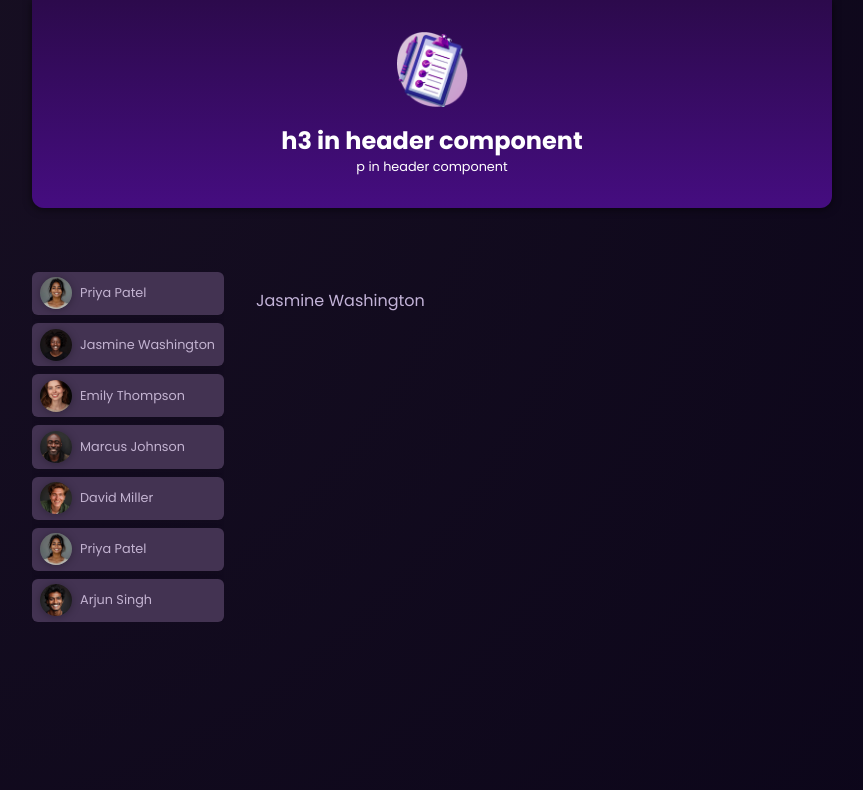
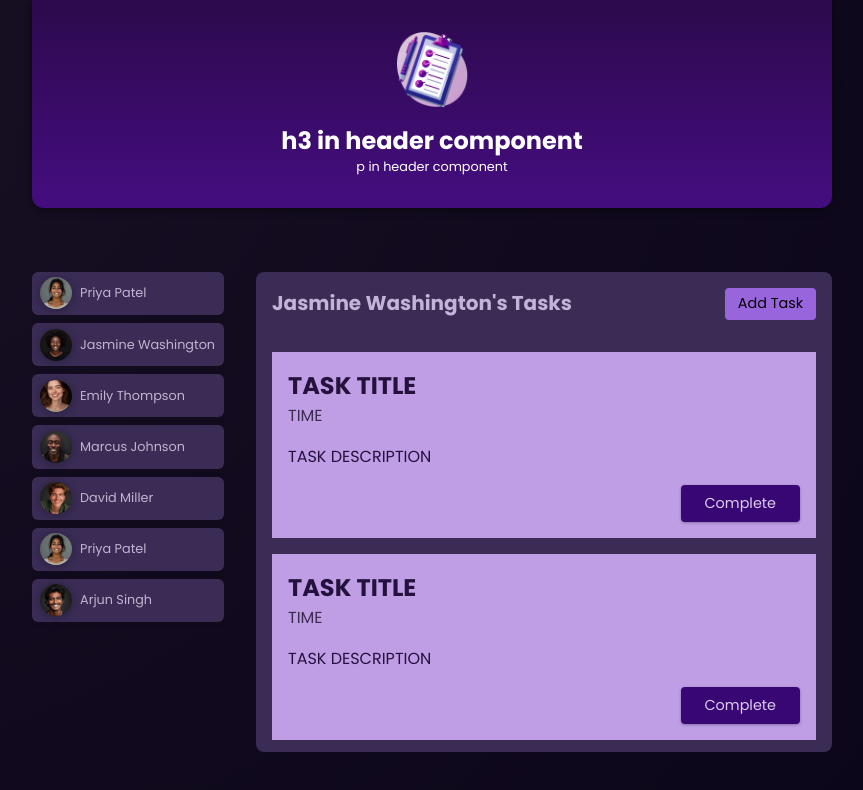
Before and after one commit to Sean-Xiao-Liu/angular101, an Angular app: page / in a window 1280 px wide. Both pictures are taken after a click on the button "Jasmine Washington". Shown: the top 790 px of the page, without its empty margins (208-1071 px from the left). Built offline with nearby package versions, Linux system fonts and the light colour scheme.

Commit message:
add task within tasks

```diff
--- a/src/app/components/reuseable-user/reuseable-user.component.css
+++ b/src/app/components/reuseable-user/reuseable-user.component.css
@@ -9,7 +9,8 @@
     align-items: center;
     gap: 0.5rem;
     padding: 0.35rem 0.5rem;
-    background-color: #433352;
+    /* background-color: #433352; */
+    background-color: #3a2c54;
     color: #c3b3d1;
     border: none;
     font: inherit;
--- /dev/null
+++ b/src/app/components/tasks/task/task.component.css
@@ -0,0 +1,37 @@
+article {
+    padding: 1rem;
+    color: #25113d;
+    background-color: #bf9ee5;
+}
+
+h2 {
+    margin: 0;
+}
+
+time {
+    color: #3c2c50;
+}
+
+.actions {
+    text-align: right;
+    margin: 0;
+}
+
+.actions button {
+    font: inherit;
+    font-size: 0.9rem;
+    cursor: pointer;
+    background-color: #380774;
+    color: #decdf2;
+    border-radius: 4px;
+    padding: 0.5rem 1.5rem;
+    border: none;
+    box-shadow: 0 1px 3px rgba(0, 0, 0, 0.3);
+    transition: all 0.3s ease;
+}
+
+.actions button:hover,
+.actions button:active {
+    background-color: #4a0774;
+    box-shadow: 0 1px 6px rgba(0, 0, 0, 0.3);
+}
--- /dev/null
+++ b/src/app/components/tasks/task/task.component.html
@@ -0,0 +1,8 @@
+<article>
+  <h2>TASK TITLE</h2>
+  <time>TIME</time>
+  <p>TASK DESCRIPTION</p>
+  <p class="actions">
+    <button>Complete</button>
+  </p>
+</article>
--- a/src/app/components/tasks/tasks.component.css
+++ b/src/app/components/tasks/tasks.component.css
@@ -0,0 +1,84 @@
+#tasks {
+    padding: 1rem;
+    border-radius: 8px;
+    max-height: 60vh;
+    overflow: auto;
+    background-color: #3a2c54;
+}
+
+header {
+    display: flex;
+    justify-content: space-between;
+    align-items: flex-start;
+    margin-bottom: 2rem;
+    gap: 1rem;
+}
+
+h2 {
+    margin: 0;
+    font-size: 0.9rem;
+    width: 60%;
+    text-wrap: balance;
+}
+
+menu {
+    margin: 0;
+    padding: 0;
+}
+
+menu button {
+    font: inherit;
+    cursor: pointer;
+    background-color: #9965dd;
+    border-radius: 4px;
+    border: none;
+    padding: 0.35rem 0.8rem;
+    font-size: 0.9rem;
+}
+
+menu button:hover {
+    background-color: #a562e2
+}
+
+menu button:active {
+    background-color: #a565dd
+}
+
+ul {
+    list-style: none;
+    margin: 1rem 0;
+    padding: 0;
+    display: flex;
+    flex-direction: column;
+    gap: 1rem;
+    max-height: 50vh;
+    overflow: auto;
+}
+
+@media (min-width: 768px) {
+    h2 {
+        font-size: 1.25rem;
+    }
+
+    menu {
+        width: auto;
+    }
+}
+
+/* 自定义滚动条样式 */
+::-webkit-scrollbar {
+  width: 8px;
+}
+
+::-webkit-scrollbar-track {
+  background: #3a2c54;
+}
+
+::-webkit-scrollbar-thumb {
+  background: #000;
+  border-radius: 4px;
+}
+
+::-webkit-scrollbar-thumb:hover {
+  background: #333;
+}
--- a/src/app/components/tasks/tasks.component.html
+++ b/src/app/components/tasks/tasks.component.html
@@ -1 +1,17 @@
-<p>{{name}}</p>
+<section id="tasks">
+  <header>
+    <h2>{{ name }}'s Tasks</h2>
+    <menu>
+      <button>Add Task</button>
+    </menu>
+  </header>
+
+  <ul>
+    <li>
+      <app-task/>
+    </li>
+    <li>
+      <app-task/>
+    </li>
+  </ul>
+</section>
--- a/src/app/components/tasks/tasks.component.ts
+++ b/src/app/components/tasks/tasks.component.ts
@@ -1,9 +1,9 @@
 import { Component, Input } from '@angular/core';
-
+import { TaskComponent } from './task/task.component';
 
 @Component({
   selector: 'app-tasks',
-  imports: [],
+  imports: [TaskComponent],
   templateUrl: './tasks.component.html',
   styleUrl: './tasks.component.css',
   standalone: true
--- a/src/app/components/user/user.component.css
+++ b/src/app/components/user/user.component.css
@@ -9,7 +9,7 @@
     align-items: center;
     gap: 0.5rem;
     padding: 0.35rem 0.5rem;
-    background-color: #433352;
+    background-color: #3a2c54;
     color: #c3b3d1;
     border: none;
     font: inherit;
```
Also changed, not shown: src/app/components/tasks/task/task.component.ts (added, +11 -0 lines), 1 other file (tests, documents, lock files or other folders).
